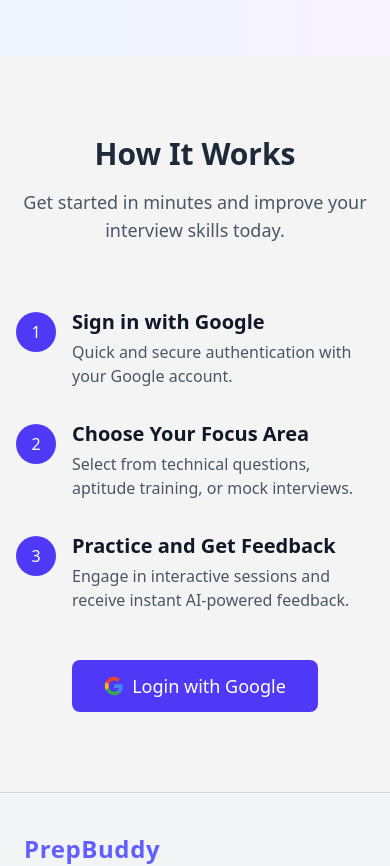
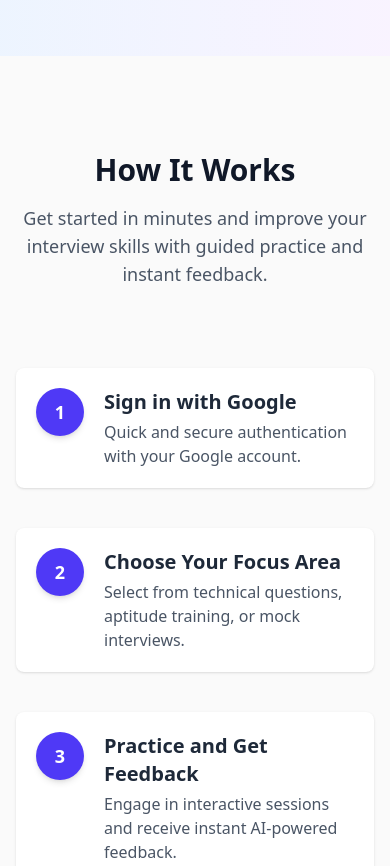
Before and after one commit to SurajSG23/PrepBuddy, a React (Vite) app in the folder Client/: page / in a window 390 px wide. Shown: the part 5500-6366 px from the top of the page. Built offline with nearby package versions, Linux system fonts and the light colour scheme; no server answers.

Commit message:
Fixed Improve 'How It Works' Section UI/UX

```diff
--- a/Client/src/components/Custom/LandingPage.tsx
+++ b/Client/src/components/Custom/LandingPage.tsx
@@ -621,15 +621,16 @@ const LandingPage: React.FC = () => {
       {/* How It Works Section */}
 <section
   id="how-it-works"
-        className={`py-20 transition-colors duration-500 ${
-          darkMode ? "bg-gray-900" : "bg-zinc-100"
+  className={`py-24 transition-colors duration-500 ${
+    darkMode ? "bg-gray-900" : "bg-zinc-50"
   }`}
 >
   <div className="container mx-auto px-4">
-          <div className="text-center mb-16">
+    {/* Header */}
+    <div className="text-center mb-20">
       <h2
-              className={`text-3xl md:text-4xl font-bold mb-4 transition-colors duration-500 ${
-                darkMode ? "text-gray-200" : "text-gray-800"
+        className={`text-3xl md:text-4xl font-extrabold mb-4 transition-colors duration-500 ${
+          darkMode ? "text-white" : "text-gray-900"
         }`}
       >
         How It Works
@@ -639,11 +640,12 @@ const LandingPage: React.FC = () => {
           darkMode ? "text-gray-400" : "text-gray-600"
         }`}
       >
-              Get started in minutes and improve your interview skills today.
+        Get started in minutes and improve your interview skills with guided practice and instant feedback.
       </p>
     </div>
 
-          <div className="max-w-3xl mx-auto space-y-8">
+    {/* Steps */}
+    <div className="max-w-3xl mx-auto space-y-10">
       {[
         {
           step: "1",
@@ -664,21 +666,28 @@ const LandingPage: React.FC = () => {
             "Engage in interactive sessions and receive instant AI-powered feedback.",
         },
       ].map((item, idx) => (
-              <div key={idx} className="flex items-start">
-                <div className="bg-indigo-600 text-white rounded-full w-10 h-10 flex items-center justify-center flex-shrink-0 mt-1">
+        <div
+          key={idx}
+          className={`flex items-start p-5 rounded-lg shadow-sm transition-all duration-500 ${
+            darkMode ? "bg-gray-800" : "bg-white"
+          }`}
+        >
+          <div className="flex-shrink-0">
+            <div className="w-12 h-12 bg-indigo-600 text-white rounded-full flex items-center justify-center text-lg font-bold shadow-md">
               {item.step}
             </div>
-                <div className="ml-4">
+          </div>
+          <div className="ml-5">
             <h3
-                    className={`text-xl font-semibold transition-colors duration-500 ${
-                      darkMode ? "text-gray-200" : "text-gray-900"
+              className={`text-xl font-semibold mb-1 transition-colors duration-500 ${
+                darkMode ? "text-gray-100" : "text-gray-800"
               }`}
             >
               {item.title}
             </h3>
             <p
-                    className={`transition-colors duration-500 ${
-                      darkMode ? "text-gray-400 mt-1" : "text-gray-600 mt-1"
+              className={`text-base transition-colors duration-500 ${
+                darkMode ? "text-gray-400" : "text-gray-600"
               }`}
             >
               {item.description}
@@ -686,12 +695,15 @@ const LandingPage: React.FC = () => {
           </div>
         </div>
       ))}
-            <div className="mt-12 text-center">
-              <GoogleLoginButton className="bg-indigo-600 hover:bg-indigo-700 text-white py-3 px-8 rounded-lg text-lg cursor-pointer transition-colors duration-300" />
+
+      {/* Call to Action */}
+      <div className="mt-16 text-center">
+        <GoogleLoginButton className="bg-indigo-600 hover:bg-indigo-700 text-white py-3 px-8 rounded-lg text-lg shadow-md transition-all duration-300" />
       </div>
     </div>
   </div>
 </section>
+
     </div>
   );
 };
```
Also changed, not shown: 1 other file (tests, documents, lock files or other folders). Lines whose indentation alone changed are shown as unchanged.
